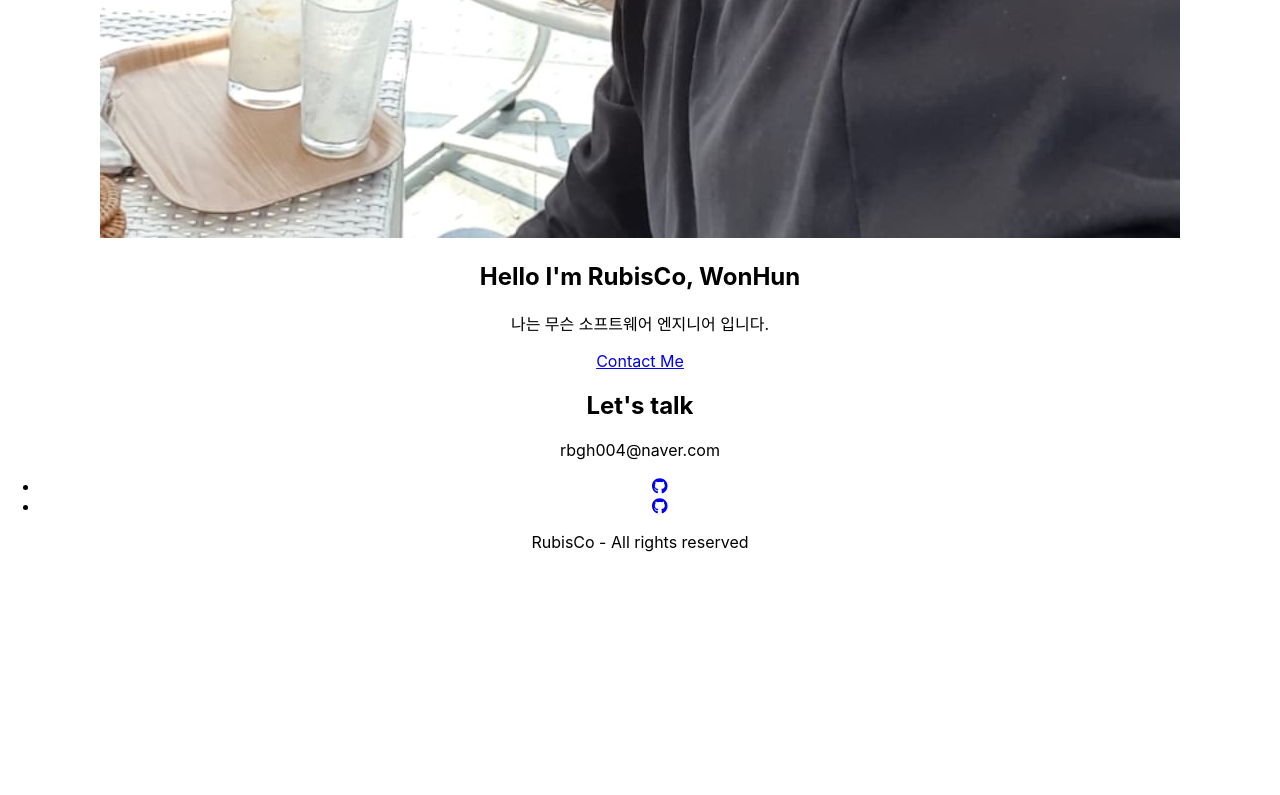
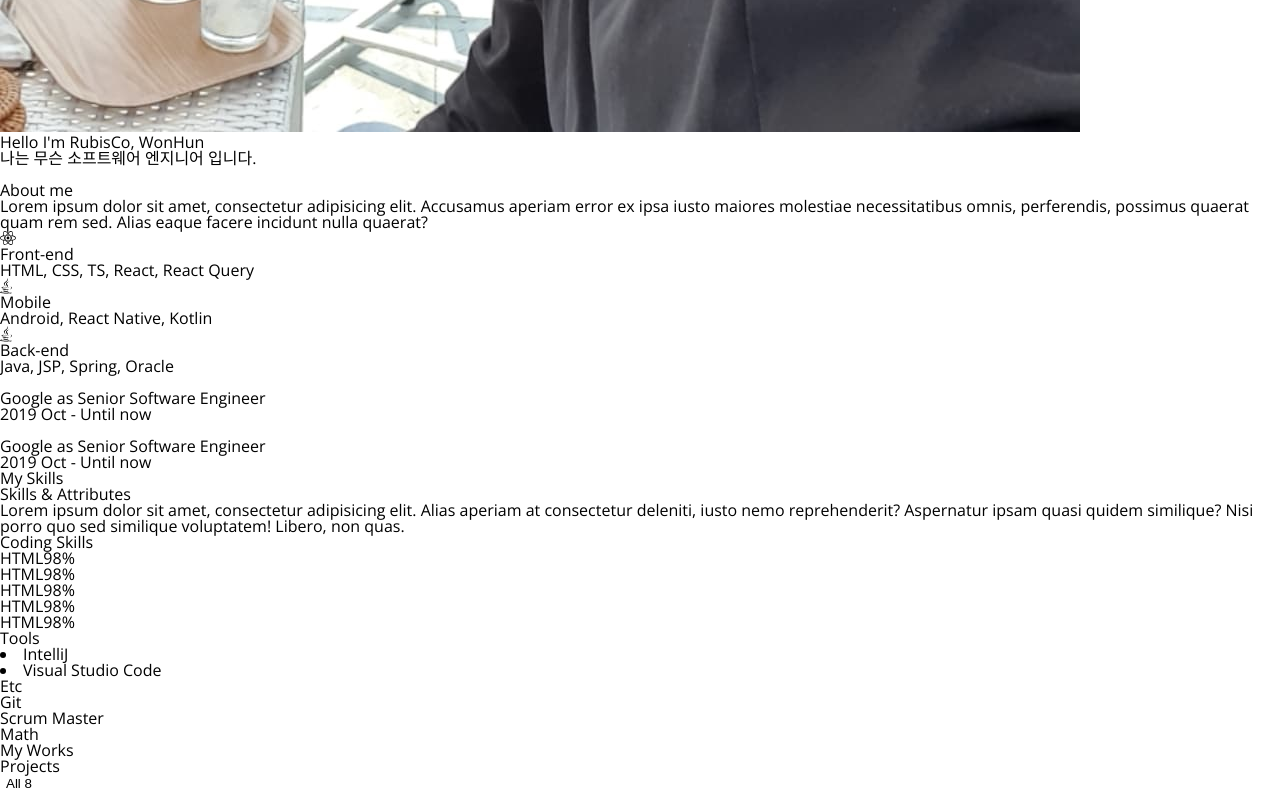
Before and after one commit to WonJun-Yeo/Portfolio, a React (Create React App) app: page / in a window 1280 px wide. Shown: the part 1060-1855 px from the top of the page. Before the commit the page ends 1628 px from the top, so only its background shows below. Built offline with nearby package versions, Linux system fonts and the light colour scheme.

Commit message:
add css setup files

```diff
--- a/src/App.css
+++ /dev/null
@@ -1,38 +0,0 @@
-.App {
-  text-align: center;
-}
-
-.App-logo {
-  height: 40vmin;
-  pointer-events: none;
-}
-
-@media (prefers-reduced-motion: no-preference) {
-  .App-logo {
-    animation: App-logo-spin infinite 20s linear;
-  }
-}
-
-.App-header {
-  background-color: #282c34;
-  min-height: 100vh;
-  display: flex;
-  flex-direction: column;
-  align-items: center;
-  justify-content: center;
-  font-size: calc(10px + 2vmin);
-  color: white;
-}
-
-.App-link {
-  color: #61dafb;
-}
-
-@keyframes App-logo-spin {
-  from {
-    transform: rotate(0deg);
-  }
-  to {
-    transform: rotate(360deg);
-  }
-}
--- a/src/App.js
+++ b/src/App.js
@@ -1,13 +1,22 @@
-import './App.css';
+import './styles/reset.css';
+import './styles/init.css';
 import Header from "./components/Header";
 import Footer from "./components/Footer";
 import Home from "./components/main/Home";
+import About from "./components/main/About";
+import Skills from "./components/main/Skills";
+import Works from "./components/main/Works";
+import UpToTop from "./components/UpToTop";
 
 function App() {
   return (
     <div className="App">
       <Header />
       <Home />
+      <About />
+      <Skills />
+      <Works />
+      <UpToTop />
       <Footer />
     </div>
   );
--- /dev/null
+++ b/src/styles/init.css
@@ -0,0 +1,23 @@
+:root {
+  /*  Colors  */
+  --color-white: #ffffff;
+  --color-black: #050a13;
+  --color-blue: #03e8f9;
+  --color-orange: #fd6413;
+  --color-gray: #1b1e26;
+
+  /* App Colors */
+  --color-primary: var(--color-black);
+  --color-primary-variant: var(--color-gray);
+  --color-accent: var(--color-blue);
+  --color-accent-variant: var(--color-orange);
+  --color-text: var(--color-white);
+}
+
+* {
+  box-sizing: border-box;
+}
+
+body {
+  font-family: 'Open Sans', sans-serif;
+}
--- /dev/null
+++ b/src/styles/reset.css
@@ -0,0 +1,58 @@
+html, body, div, span, applet, object, iframe,
+h1, h2, h3, h4, h5, h6, p, blockquote, pre,
+a, abbr, acronym, address, big, cite, code,
+del, dfn, em, img, ins, kbd, q, s, samp,
+small, strike, strong, sub, sup, tt, var,
+b, u, i, center,
+dl, dt, dd, ol, ul, li,
+fieldset, form, label, legend,
+table, caption, tbody, tfoot, thead, tr, th, td,
+article, aside, canvas, details, embed,
+figure, figcaption, footer, header, hgroup,
+menu, nav, output, ruby, section, summary,
+time, mark, audio, video {
+    margin: 0;
+    padding: 0;
+    border: 0;
+    font-size: 100%;
+    font: inherit;
+    vertical-align: baseline;
+}
+/* HTML5 display-role reset for older browsers */
+article, aside, details, figcaption, figure,
+footer, header, hgroup, menu, nav, section {
+    display: block;
+}
+body {
+    line-height: 1;
+}
+ol, ul {
+    list-style: none;
+}
+blockquote, q {
+    quotes: none;
+}
+blockquote:before, blockquote:after,
+q:before, q:after {
+    content: '';
+    content: none;
+}
+table {
+    border-collapse: collapse;
+    border-spacing: 0;
+}
+
+a {
+    text-decoration: none;
+    color: var(--color-text);
+}
+
+button {
+    background-color: transparent;
+    border: 0;
+    outline: 0;
+}
+
+button:focus {
+    outline: 1px solid var(--color-accent);
+}
```
